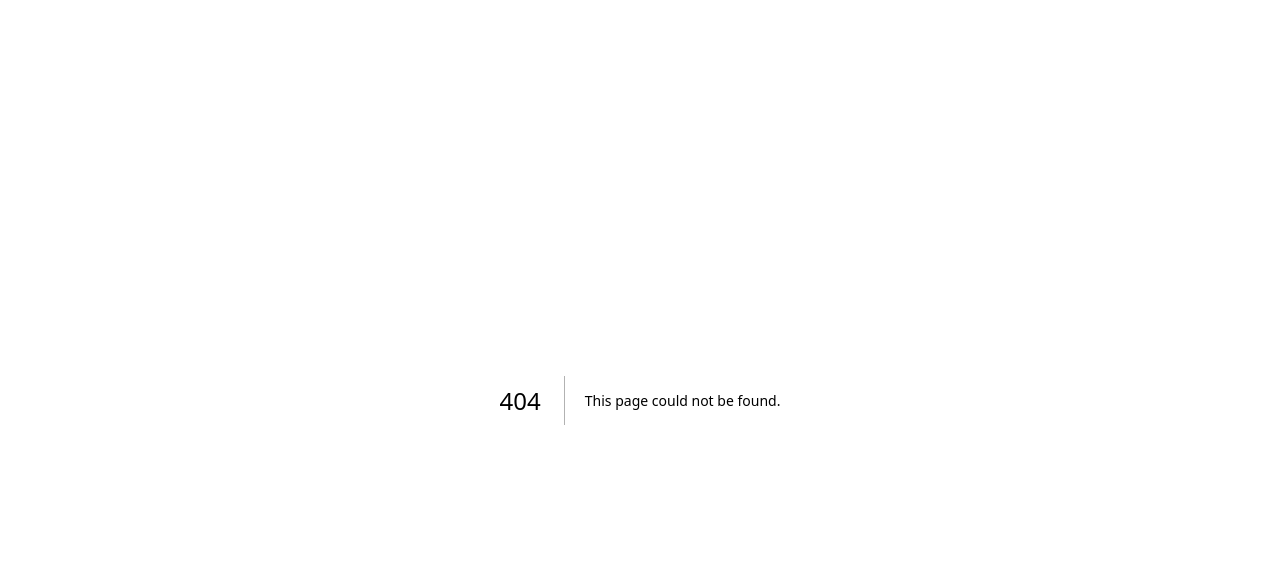
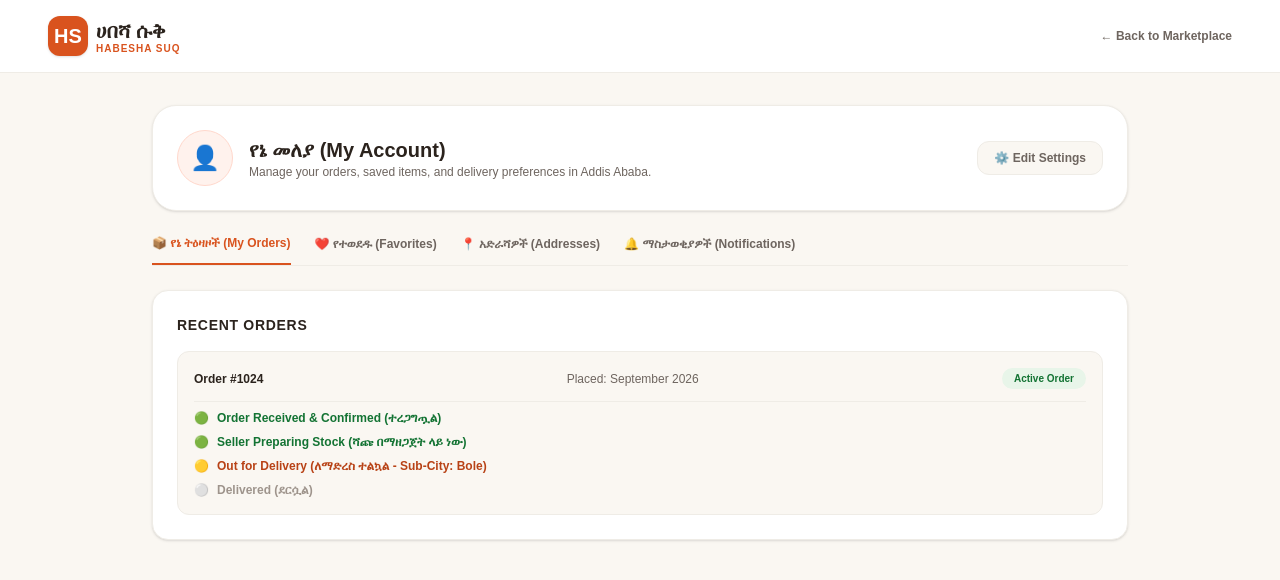
Before and after one commit to abdulkareemyassin407-del/merkato-frontend, a Next.js app: page /account in a window 1280 px wide. Before the commit this address had no page. Shown: the top 580 px of the page. Built offline with nearby package versions, Linux system fonts and the light colour scheme.

Commit message:
Added Customer My Account page with real-time multi-stage order tracking

```diff
--- /dev/null
+++ b/src/app/account/page.tsx
@@ -0,0 +1,132 @@
+'use client';
+
+import React, { useState } from 'react';
+import Link from 'next/link';
+
+export default function CustomerAccountPage() {
+  const [activeTab, setActiveTab] = useState<'orders' | 'favorites' | 'addresses' | 'notifications'>('orders');
+
+  return (
+    <div className="min-h-screen bg-[#FAF7F2] text-[#2B231D] font-sans pb-16">
+      {/* Top Header */}
+      <header className="bg-white border-b border-[#EFECE6] px-6 lg:px-12 py-4 flex items-center justify-between">
+        <Link href="/" className="flex items-center gap-2">
+          <div className="w-10 h-10 bg-[#D9531E] rounded-xl flex items-center justify-center text-white font-black text-xl shadow-sm">HS</div>
+          <div>
+            <span className="text-xl font-black text-[#2B231D]">ሀበሻ ሱቅ</span>
+            <span className="block text-[10px] font-extrabold text-[#D9531E] uppercase tracking-widest -mt-1">Habesha Suq</span>
+          </div>
+        </Link>
+        <Link href="/" className="text-xs font-bold text-[#6E655F] hover:text-[#D9531E]">
+          ← Back to Marketplace
+        </Link>
+      </header>
+
+      <main className="max-w-5xl mx-auto px-6 py-8 space-y-6">
+        {/* User Profile Summary */}
+        <div className="bg-white rounded-3xl border border-[#EFECE6] p-6 shadow-sm flex flex-col md:flex-row md:items-center justify-between gap-4">
+          <div className="flex items-center gap-4">
+            <div className="w-14 h-14 bg-[#FFF2ED] text-[#D9531E] border border-[#FFD8CC] rounded-full flex items-center justify-center font-black text-2xl">
+              👤
+            </div>
+            <div>
+              <h1 className="text-xl font-black text-[#2B231D]">የኔ መለያ (My Account)</h1>
+              <p className="text-xs text-[#6E655F] font-medium">Manage your orders, saved items, and delivery preferences in Addis Ababa.</p>
+            </div>
+          </div>
+          <button className="bg-[#FAF7F2] border border-[#EFECE6] text-xs font-bold px-4 py-2 rounded-xl text-[#6E655F] hover:text-[#D9531E]">
+            ⚙️ Edit Settings
+          </button>
+        </div>
+
+        {/* Navigation Tabs */}
+        <div className="flex border-b border-[#EFECE6] space-x-6 text-xs font-extrabold text-[#6E655F]">
+          <button
+            onClick={() => setActiveTab('orders')}
+            className={`pb-3 ${activeTab === 'orders' ? 'border-b-2 border-[#D9531E] text-[#D9531E]' : 'hover:text-[#2B231D]'}`}>
+            📦 የኔ ትዕዛዞች (My Orders)
+          </button>
+          <button
+            onClick={() => setActiveTab('favorites')}
+            className={`pb-3 ${activeTab === 'favorites' ? 'border-b-2 border-[#D9531E] text-[#D9531E]' : 'hover:text-[#2B231D]'}`}>
+            ❤️ የተወደዱ (Favorites)
+          </button>
+          <button
+            onClick={() => setActiveTab('addresses')}
+            className={`pb-3 ${activeTab === 'addresses' ? 'border-b-2 border-[#D9531E] text-[#D9531E]' : 'hover:text-[#2B231D]'}`}>
+            📍 አድራሻዎች (Addresses)
+          </button>
+          <button
+            onClick={() => setActiveTab('notifications')}
+            className={`pb-3 ${activeTab === 'notifications' ? 'border-b-2 border-[#D9531E] text-[#D9531E]' : 'hover:text-[#2B231D]'}`}>
+            🔔 ማስታወቂያዎች (Notifications)
+          </button>
+        </div>
+
+        {/* Tab Contents */}
+        {activeTab === 'orders' && (
+          <div className="bg-white rounded-2xl border border-[#EFECE6] p-6 shadow-sm space-y-4">
+            <h2 className="text-sm font-black text-[#2B231D] uppercase tracking-wider">Recent Orders</h2>
+
+            {/* Example Active Order Card */}
+            <div className="border border-[#EFECE6] rounded-xl p-4 bg-[#FAF7F2] space-y-3">
+              <div className="flex flex-wrap items-center justify-between gap-2 text-xs">
+                <span className="font-black text-[#2B231D]">Order #1024</span>
+                <span className="text-[#6E655F]">Placed: September 2026</span>
+                <span className="bg-[#E8F5E9] text-[#137333] font-black px-3 py-1 rounded-full text-[10px]">Active Order</span>
+              </div>
+
+              {/* Order Status Visual Progress */}
+              <div className="space-y-2 pt-2 border-t border-[#EFECE6] text-xs font-bold">
+                <div className="flex items-center gap-2 text-[#137333]">
+                  <span>🟢</span>
+                  <span>Order Received & Confirmed (ተረጋግጧል)</span>
+                </div>
+                <div className="flex items-center gap-2 text-[#137333]">
+                  <span>🟢</span>
+                  <span>Seller Preparing Stock (ሻጩ በማዘጋጀት ላይ ነው)</span>
+                </div>
+                <div className="flex items-center gap-2 text-[#B84216]">
+                  <span>🟡</span>
+                  <span>Out for Delivery (ለማድረስ ተልኳል - Sub-City: Bole)</span>
+                </div>
+                <div className="flex items-center gap-2 text-[#9E948C]">
+                  <span>⚪</span>
+                  <span>Delivered (ደርሷል)</span>
+                </div>
+              </div>
+            </div>
+          </div>
+        )}
+
+        {activeTab === 'favorites' && (
+          <div className="bg-white rounded-2xl border border-[#EFECE6] p-6 shadow-sm text-center py-10 space-y-2">
+            <span className="text-3xl block">❤️</span>
+            <p className="text-xs font-bold text-[#2B231D]">No saved products yet</p>
+            <p className="text-[11px] text-[#6E655F]">Browse wholesale foods and click the heart icon to save products here.</p>
+          </div>
+        )}
+
+        {activeTab === 'addresses' && (
+          <div className="bg-white rounded-2xl border border-[#EFECE6] p-6 shadow-sm space-y-4">
+            <h2 className="text-sm font-black text-[#2B231D]">Default Delivery Sub-City</h2>
+            <div className="p-4 border border-[#EFECE6] rounded-xl bg-[#FAF7F2] text-xs space-y-1">
+              <p className="font-bold text-[#2B231D]">📍 Addis Ababa, Bole Sub-City</p>
+              <p className="text-[#6E655F]">Contact Hotline: +251 900 000 000</p>
+            </div>
+          </div>
+        )}
+
+        {activeTab === 'notifications' && (
+          <div className="bg-white rounded-2xl border border-[#EFECE6] p-6 shadow-sm space-y-3">
+            <h2 className="text-sm font-black text-[#2B231D]">System Announcements</h2>
+            <div className="p-3 border-l-4 border-[#D9531E] bg-[#FFF2ED] text-xs space-y-1">
+              <p className="font-bold text-[#B84216]">Welcome to Habesha Suq / ሀበሻ ሱቅ</p>
+              <p className="text-[#6E655F]">Your account hub is now configured for Addis wholesale order dispatch notifications.</p>
+            </div>
+          </div>
+        )}
+      </main>
+    </div>
+  );
+}
```
